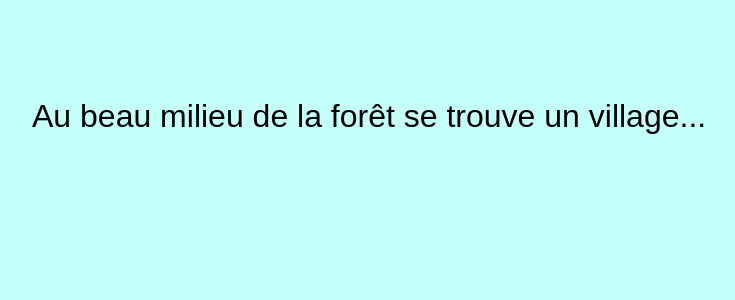
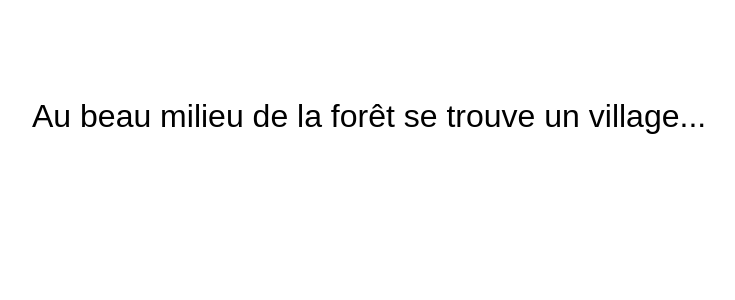
Before and after one commit to Ushien/ToyBlock, a React (Create React App) app in the folder code/toyblock/: page / in a window 1280 px wide. Shown: the top 300 px of the page, without its empty margins (208-943 px from the left). Built offline with nearby package versions, Linux system fonts and the light colour scheme.

Commit message:
White background

```diff
--- a/code/toyblock/src/App.css
+++ b/code/toyblock/src/App.css
@@ -1,5 +1,5 @@
 body {
-        background-color: #c5fffa;
+        background-color: #ffffff;
         padding: 40px;
         font-family: Sans-Serif;
       }
```
